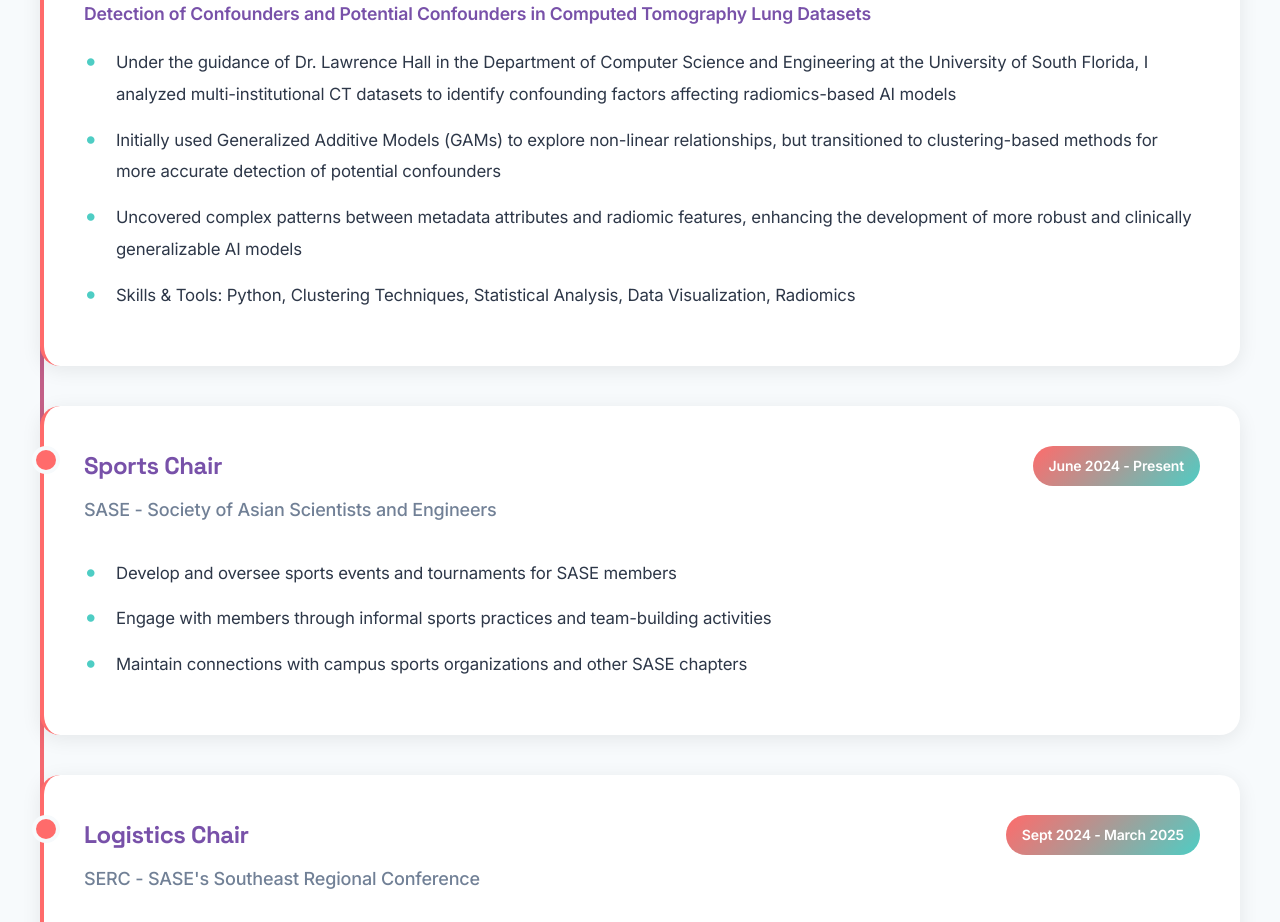
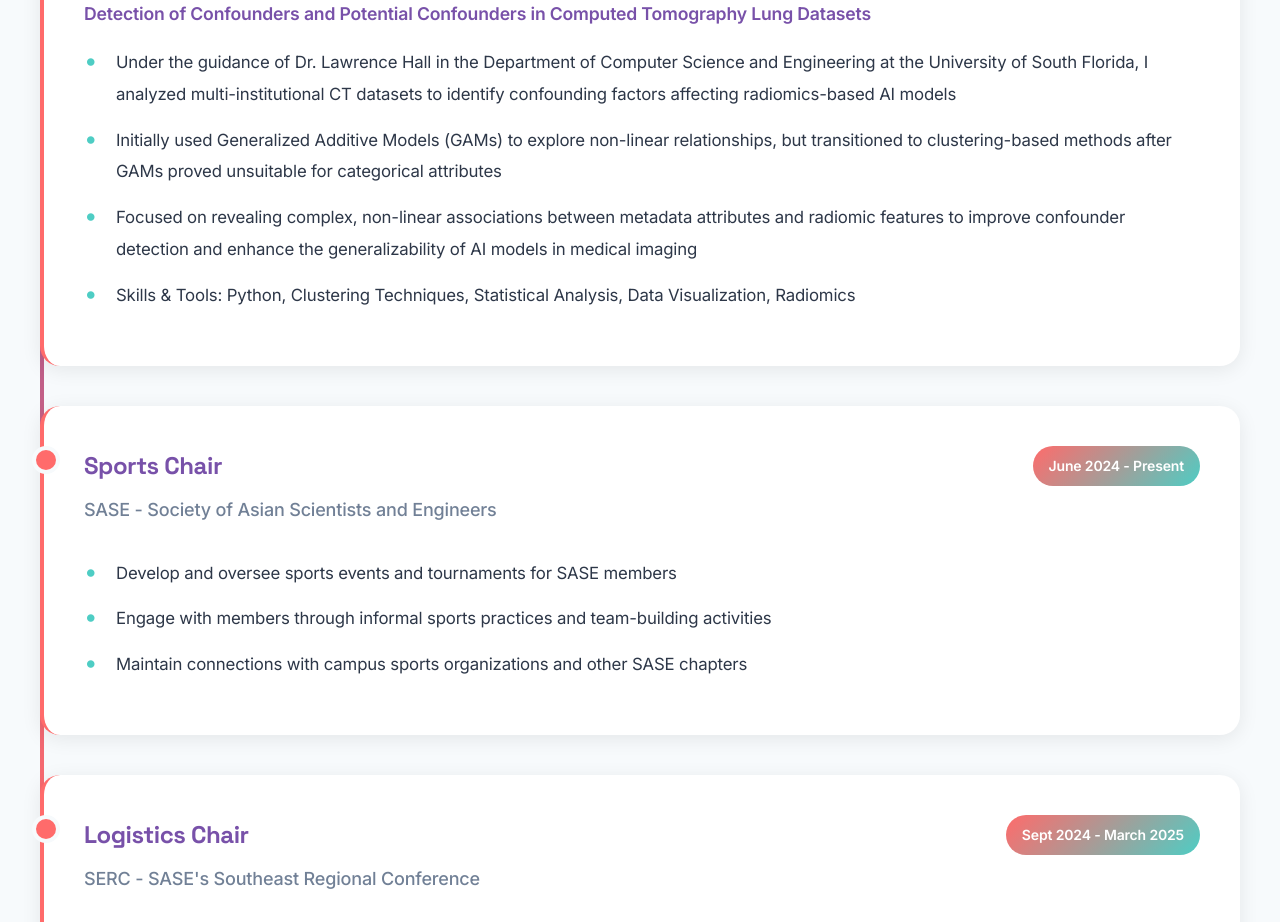
Before and after one commit to Suhita0101/SuhitaMaddukuriPortfolio.github.io, a plain HTML site: page index.html in a window 1280 px wide. Shown: the part 2397-3319 px from the top of the page. Drawn offline with Linux system fonts and the light colour scheme.

Commit message:
Update index.html

```diff
--- a/index.html
+++ b/index.html
@@ -1153,8 +1153,8 @@
                         <strong>Detection of Confounders and Potential Confounders in Computed Tomography Lung Datasets</strong>
                         <ul>
                             <li>Under the guidance of Dr. Lawrence Hall in the Department of Computer Science and Engineering at the University of South Florida, I analyzed multi-institutional CT datasets to identify confounding factors affecting radiomics-based AI models</li>
-                            <li>Initially used Generalized Additive Models (GAMs) to explore non-linear relationships, but transitioned to clustering-based methods for more accurate detection of potential confounders</li>
-                            <li>Uncovered complex patterns between metadata attributes and radiomic features, enhancing the development of more robust and clinically generalizable AI models</li>
+                            <li>Initially used Generalized Additive Models (GAMs) to explore non-linear relationships, but transitioned to clustering-based methods after GAMs proved unsuitable for categorical attributes</li>
+                            <li>Focused on revealing complex, non-linear associations between metadata attributes and radiomic features to improve confounder detection and enhance the generalizability of AI models in medical imaging</li>
                             <li>Skills & Tools: Python, Clustering Techniques, Statistical Analysis, Data Visualization, Radiomics</li>
                         </ul>
                     </div>
```
